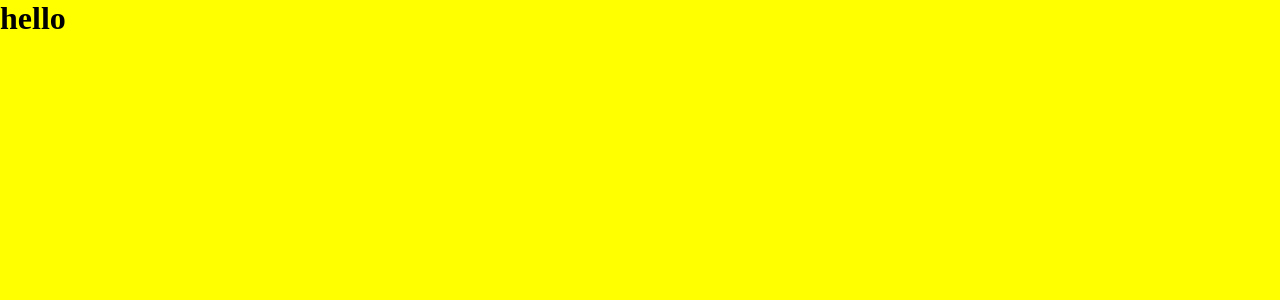
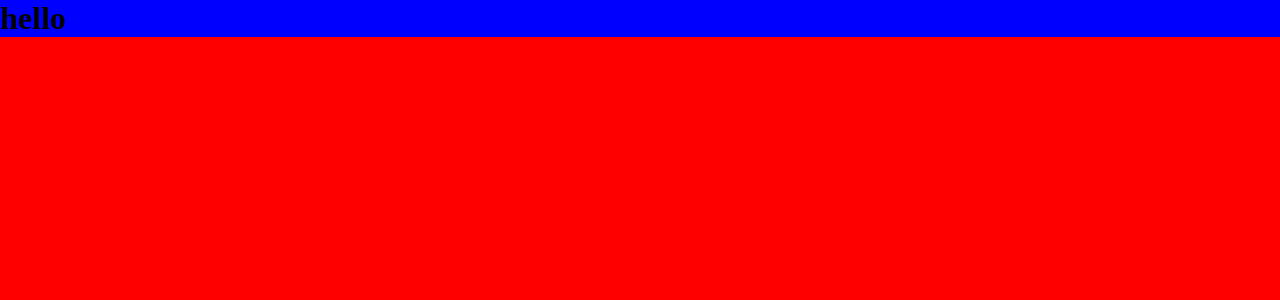
Before and after one commit to gabriel1734/blogzin-react, a React (Create React App) app: page / in a window 1280 px wide. Shown: the top 300 px of the page. Built offline with nearby package versions, Linux system fonts and the light colour scheme.

Commit message:
global styles criado

```diff
--- a/src/index.jsx
+++ b/src/index.jsx
@@ -1,12 +1,15 @@
 import React from 'react';
+import { ThemeProvider } from 'styled-components';
 import ReactDOM from 'react-dom/client';
 import { GlobalStyles } from './styles/global-styles';
 import Home from './templates/App';
-
+import { theme } from './styles/theme';
 const root = ReactDOM.createRoot(document.getElementById('root'));
 root.render(
   <React.StrictMode>
-    <GlobalStyles />
-    <Home />
+    <ThemeProvider theme={theme}>
+      <Home />
+      <GlobalStyles />
+    </ThemeProvider>
   </React.StrictMode>,
 );
--- a/src/styles/global-styles.js
+++ b/src/styles/global-styles.js
@@ -1,4 +1,4 @@
-import { createGlobalStyle } from 'styled-components';
+import { createGlobalStyle, css } from 'styled-components';
 
 export const GlobalStyles = createGlobalStyle`
   *{
@@ -6,6 +6,8 @@
     padding: 0;
   }
   body{
-    background-color: yellow;
+    ${({ theme }) => css`
+      background: ${theme.colors.mainBg};
+    `}
   }
 `;
--- /dev/null
+++ b/src/styles/theme.js
@@ -0,0 +1,8 @@
+export const theme = {
+  colors: {
+    mainBg: 'red',
+    secondaryBg: 'blue',
+  },
+  fonts: {},
+  spacings: {},
+};
--- a/src/templates/App/styles.js
+++ b/src/templates/App/styles.js
@@ -1,7 +1,7 @@
 import styled, { css } from 'styled-components';
 
 export const Wrapper = styled.div`
-  ${(props) => css`
-    background-color: ${props.background ? props.background : ''};
+  ${({ theme }) => css`
+    background: ${theme.colors.secondaryBg};
   `}
 `;
```
